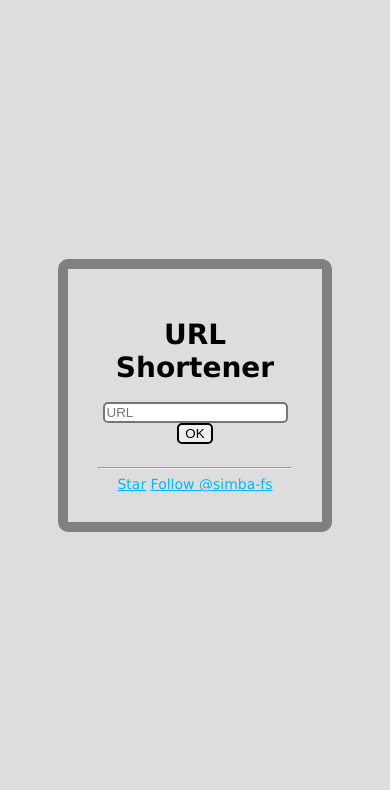
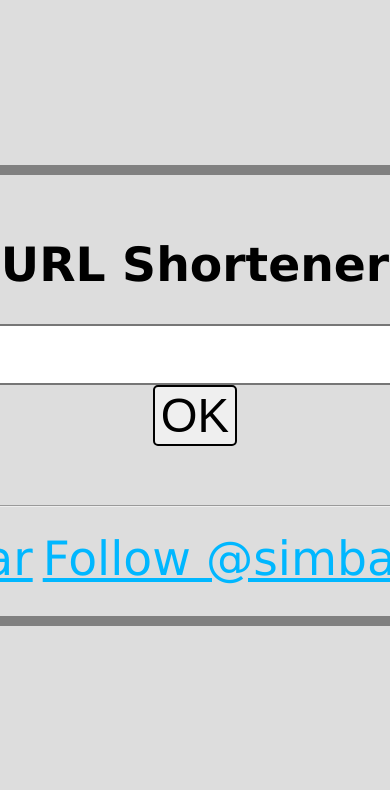
Before and after one commit to simbafs/aurl, a Node server app: page / in a window 390 px wide; the page is wider, and only the part inside the window is pictured. Shown: the top 790 px of that part. Run offline with Node 20, Linux system fonts and the light colour scheme; some libraries are stand-ins or nearby versions.

Commit message:
add media query

```diff
--- a/public/stylesheets/style.css
+++ b/public/stylesheets/style.css
@@ -28,3 +28,9 @@ input, button {
 	border-radius: 10px;
 	padding: 30px;
 }
+
+@media (max-width: 400px), screen {
+	* {
+		font-size: 150%;
+       	}
+}
```
